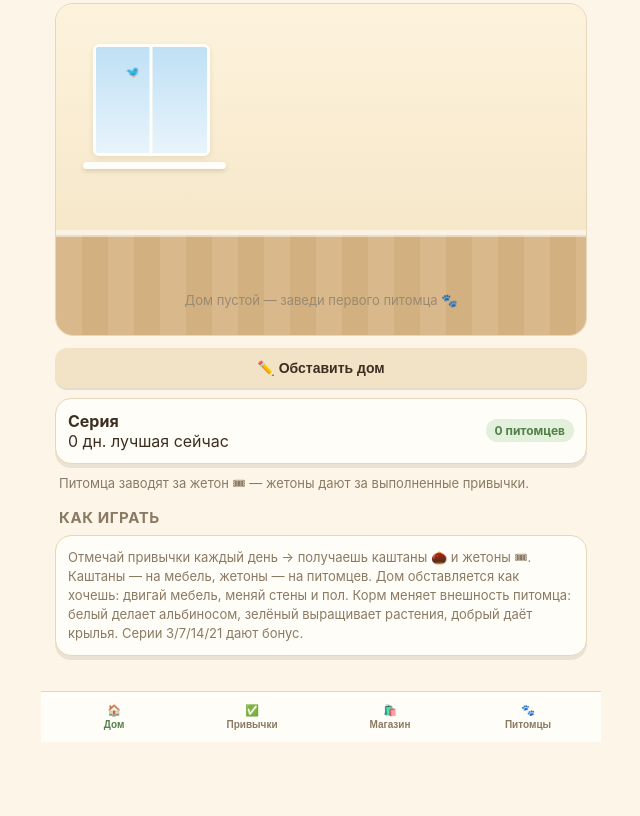
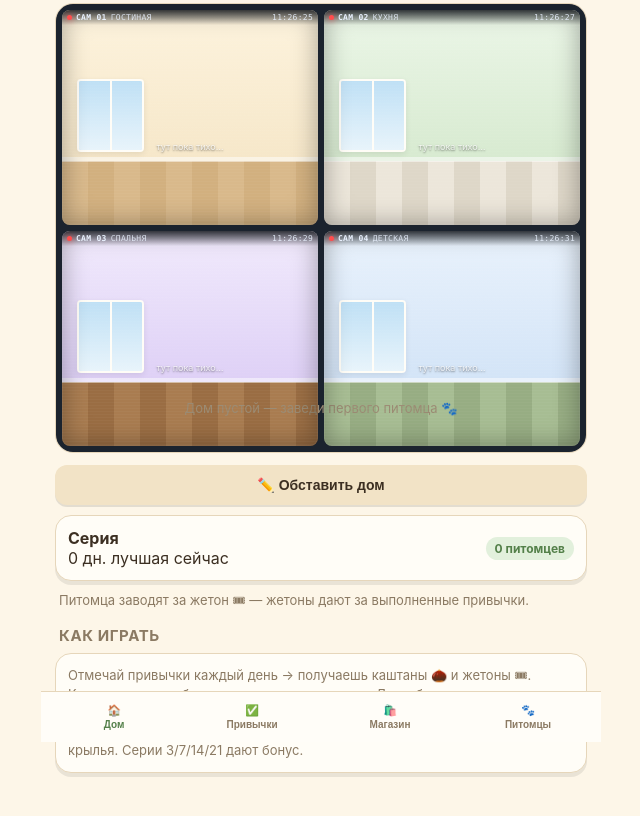
Before and after one commit to zemale/kashtan-dom, a plain HTML site: page index.html in a window 1280 px wide. Shown: the part 58-874 px from the top of the page, without its empty margins (319-959 px from the left). Before the commit the page ends 814 px from the top, so only its background shows below. Drawn offline with Linux system fonts and the light colour scheme.

Commit message:
Дом: 4 комнаты-камеры, питомцы обычного размера и ходят между комнатами

```diff
--- a/app.js
+++ b/app.js
@@ -188,67 +188,84 @@ function freeX(x, used){
   return best == null ? x : best;
 }
 
-function houseHTML(){
-  var w = WALL_MAP[S.wall] || WALLS[0];
-  var fl = FLOOR_MAP[S.floor] || FLOORS[0];
-  var style = '--wall1:' + w.a + ';--wall2:' + w.b + ';--floor1:' + fl.a + ';--floor2:' + fl.b + ';';
-  var b = ['<div class="house' + (editMode ? ' edit' : '') + '" id="house" style="' + style + '">'];
+var ROOMS = [
+  {id:'living',  name:'Гостиная', tag:'CAM 01', wall:'cream', floor:'oak'},
+  {id:'kitchen', name:'Кухня',    tag:'CAM 02', wall:'mint',  floor:'tile'},
+  {id:'bedroom', name:'Спальня',  tag:'CAM 03', wall:'lilac', floor:'walnut'},
+  {id:'kids',    name:'Детская',  tag:'CAM 04', wall:'sky',   floor:'moss'}
+];
+
+function pad2(n){ return ('0' + n).slice(-2); }
+function clockStr(off){
+  var d = new Date(Date.now() + off * 1000);
+  return pad2(d.getHours()) + ':' + pad2(d.getMinutes()) + ':' + pad2(d.getSeconds());
+}
+
+function spreadX(x, used, gap){
+  x = Math.max(8, Math.min(92, x));
+  for(var t = 0; t < 30; t++){
+    var hit = false;
+    for(var i = 0; i < used.length; i++){ if(Math.abs(used[i] - x) < gap) hit = true; }
+    if(!hit) break;
+    x = x + gap;
+    if(x > 92) x = 8 + (t * 9) % 46;
+  }
+  used.push(x);
+  return Math.max(6, Math.min(94, x));
+}
+
+function camsHTML(){
+  var wSel = WALL_MAP[S.wall] || WALLS[0];
+  var fSel = FLOOR_MAP[S.floor] || FLOORS[0];
+  var customWall = S.wall !== 'cream';
+  var customFloor = S.floor !== 'oak';
+  var shift = Math.floor(Date.now() / 14000) % ROOMS.length;
+  var b = ['<div class="camGrid" id="camGrid">'];
+  ROOMS.forEach(function(room, ri){
+    var w = customWall ? wSel : (WALL_MAP[room.wall] || wSel);
+    var fl = customFloor ? fSel : (FLOOR_MAP[room.floor] || fSel);
+    var st = '--wall1:' + w.a + ';--wall2:' + w.b + ';--floor1:' + fl.a + ';--floor2:' + fl.b + ';';
+    b.push('<div class="cam" data-room="' + ri + '" style="' + st + '">');
     b.push('<div class="wall"></div><div class="floor"></div><div class="skirt"></div>');
-  b.push('<div class="window"><div class="sky"></div><div class="frame"></div><div class="bird">🐦</div></div><div class="sill"></div>');
-  S.furniture.forEach(function(it){
+    b.push('<div class="window"><div class="sky"></div><div class="frame"></div></div>');
+    b.push('<div class="camBar"><i class="rec"></i><b>' + room.tag + '</b><span>' + esc(room.name).toUpperCase() + '</span><em>' + clockStr(ri * 2) + '</em></div>');
+
+    S.furniture.forEach(function(it, i){
+      if(i % ROOMS.length !== ri) return;
       var f = FURN_MAP[it.id];
       if(!f) return;
-    b.push('<div class="furn" data-fid="' + it.id + '" style="left:' + it.x + '%;bottom:' + it.y + '%;font-size:' + f.size + 'px;z-index:' + f.z + '">' + f.emoji + '</div>');
+      b.push('<div class="furn" data-fid="' + it.id + '" data-room="' + ri + '" style="left:' + it.x + '%;bottom:' + it.y + '%;font-size:' + Math.round(f.size * 0.55) + 'px;z-index:' + f.z + '">' + f.emoji + '</div>');
     });
-  var MAX_HOUSE = 12;
-  var housePets = S.pets.slice(0, MAX_HOUSE);
-  var floorList = [], wallList = [];
-  housePets.forEach(function(p){
-    var d = PET_ACTS[p.petId] || {x:50, y:2, s:22, a:'walk'};
-    if(p.petId === 'owl' && !own('shelf')) d = {x:20, y:2, s:20, a:'walk'};
-    (d.y < 30 ? floorList : wallList).push({p:p, d:d});
-  });
-  var items = [];
-  var fN = floorList.length;
-  var fRows = 1, fCols = Math.max(1, fN), fsz = 19;
-  for(var cc = Math.max(1, fN); cc >= 1; cc--){
-    var rr = Math.ceil(fN / cc);
-    var ss = Math.min(19, 88 / cc);
-    if(rr * (ss * 1.6 + 1.5) <= 40){ fRows = rr; fCols = cc; fsz = ss; break; }
-  }
-  var rowStep = fsz * 1.6 + 1.5;
-  floorList.forEach(function(it, i){
-    var row = Math.floor(i / fCols);
-    var col = i % fCols;
-    it.x = (col + 0.5) * 100 / fCols;
-    it.y = 1 + row * rowStep;
-    it.s = fsz;
-    it.z = 20 + i;
-    items.push(it);
-  });
-  var wN = wallList.length;
-  var wsz = Math.min(22, 88 / Math.max(1, wN));
-  wallList.forEach(function(it, i){
-    it.x = wN === 1 ? Math.max(wsz / 2 + 3, Math.min(97 - wsz / 2, it.d.x)) : (i + 0.5) * 100 / wN;
-    it.y = Math.max(26, Math.min(74, it.d.y));
-    it.s = Math.min(it.d.s || 20, wsz);
-    it.z = 40 + i;
-    items.push(it);
-  });
-  items.forEach(function(it){
-    var p = it.p, d = it.d, sz = it.s;
-    var x = Math.max(sz / 2 + 2, Math.min(98 - sz / 2, it.x));
+
+    var mine = [];
+    S.pets.forEach(function(pp, pi){ if((pi + shift) % ROOMS.length === ri) mine.push(pp); });
+    var used = [];
+    mine.forEach(function(pp, k){
+      var d = PET_ACTS[pp.petId] || {x:50, y:2, s:22, a:'walk'};
+      if(pp.petId === 'owl' && !own('shelf')) d = {x:20, y:2, s:20, a:'walk'};
+      var sz = d.s || 22;
+      if(mine.length > 3) sz = Math.min(sz, 86 / mine.length);
+      var x = spreadX(d.x, used, Math.max(14, sz + 5));
+      var y = Math.max(2, Math.min(78, d.y));
       var props = (d.props || []).map(function(pr){
         return '<span class="prop ' + pr.c + '">' + pr.e + '</span>';
       }).join('');
-    b.push('<div class="housePet act-' + d.a + '" style="left:' + x + '%;bottom:' + it.y + '%;width:' + sz + '%;z-index:' + it.z + '">' +
-      '<div class="petBody">' + petSVG(p.petId, p.feed, 200, p.level, tracesOf(p)) + '</div>' + props +
+      b.push('<div class="housePet act-' + d.a + '" style="left:' + x + '%;bottom:' + y + '%;width:' + sz + '%;z-index:' + (20 + k) + '">' +
+        '<div class="petBody">' + petSVG(pp.petId, pp.feed, 200, pp.level, tracesOf(pp)) + '</div>' + props +
         (d.a === 'nap' ? '<span class="zzz">💤</span>' : '') +
         '</div>');
     });
-  if(S.pets.length > MAX_HOUSE){
-    b.push('<div class="morePets">+' + (S.pets.length - MAX_HOUSE) + ' ещё в домике</div>');
+    if(!mine.length) b.push('<div class="camEmpty">тут пока тихо…</div>');
+    b.push('<div class="camEdge"></div>');
+    b.push('</div>');
+  });
+  b.push('</div>');
+  return b.join('');
 }
+
+function houseHTML(){
+  var b = ['<div class="house' + (editMode ? ' edit' : '') + '" id="house">'];
+  b.push('<div id="camsWrap">' + camsHTML() + '</div>');
   if(!S.pets.length){
     b.push('<div class="emptyHouse">Дом пустой — заведи первого питомца 🐾</div>');
   }
@@ -298,16 +315,16 @@ function screenHome(){
 /* ---------- перетаскивание мебели ---------- */
 var drag = null;
 function bindHouseDrag(){
-  var house = document.getElementById('house');
-  if(!house || !editMode) return;
-  var rect = function(){ return house.getBoundingClientRect(); };
-  var items = house.querySelectorAll('.furn');
+  if(!editMode) return;
+  var grid = document.getElementById('camGrid');
+  if(!grid) return;
+  var items = grid.querySelectorAll('.furn');
   for(var i = 0; i < items.length; i++){
     (function(el){
       var box = null;
       el.addEventListener('pointerdown', function(e){
         e.preventDefault();
-        box = rect();
+        box = el.parentNode.getBoundingClientRect();
         drag = {el:el, id:el.getAttribute('data-fid'), box:box, x:null, y:null};
         el.classList.add('dragging');
         try{ el.setPointerCapture(e.pointerId); }catch(err){}
@@ -611,6 +628,15 @@ function render(){
     b.classList.toggle('on', b.getAttribute('data-tab') === tab);
   });
   bindHouseDrag();
+  clearInterval(window._camTimer);
+  if(tab === 'home' && !editMode){
+    window._camTimer = setInterval(function(){
+      var wrap = document.getElementById('camsWrap');
+      if(!wrap) return;
+      wrap.innerHTML = camsHTML();
+      bindHouseDrag();
+    }, 14000);
+  }
 }
 
 document.addEventListener('click', function(e){
--- a/style.css
+++ b/style.css
@@ -179,3 +179,25 @@ p.hint{color:var(--muted);font-size:13px;margin:0 4px 12px;line-height:1.45}
 .traces{text-align:center;font-size:12.5px;opacity:.65;margin:-6px 0 10px}
 
 .house .morePets{position:absolute;right:8px;bottom:8px;background:rgba(255,255,255,.88);border:1px solid rgba(0,0,0,.06);border-radius:999px;padding:2px 8px;font-size:11px;color:#7b6a52;z-index:90}
+
+/* ---------- камеры наблюдения ---------- */
+.house{position:relative;height:auto;aspect-ratio:auto}
+.camGrid{display:grid;grid-template-columns:1fr 1fr;gap:6px;padding:6px;background:#1b232e;border-radius:14px}
+.cam{position:relative;aspect-ratio:1/0.84;border-radius:8px;overflow:hidden;background:#111}
+.cam .wall{position:absolute;left:0;right:0;top:0;height:70%;background:linear-gradient(var(--wall1),var(--wall2))}
+.cam .floor{position:absolute;left:0;right:0;bottom:0;height:30%;background:repeating-linear-gradient(90deg,var(--floor1) 0 26px,var(--floor2) 26px 52px)}
+.cam .skirt{position:absolute;left:0;right:0;bottom:29.4%;height:5px;background:rgba(255,255,255,.5)}
+.cam .window{position:absolute;left:6%;top:32%;width:26%;height:34%;border-radius:4px;background:#cfe6f2;border:2px solid #fffdf7;z-index:1}
+.cam .window .sky{position:absolute;inset:0;background:linear-gradient(#bfe0f5,#e8f4fb);border-radius:2px}
+.cam .window .frame{position:absolute;left:50%;top:0;bottom:0;width:2px;background:#fffdf7;transform:translateX(-50%)}
+.camBar{position:absolute;left:0;right:0;top:0;display:flex;align-items:center;gap:4px;padding:3px 5px;font-size:8px;letter-spacing:.3px;color:#eaf2ff;background:linear-gradient(rgba(8,12,18,.78),rgba(8,12,18,0));z-index:95;font-family:ui-monospace,Menlo,monospace}
+.camBar b{font-weight:700}
+.camBar span{opacity:.85}
+.camBar em{margin-left:auto;font-style:normal;opacity:.9}
+.cam .rec{width:5px;height:5px;border-radius:50%;background:#ff4d4d;box-shadow:0 0 6px #ff4d4d;animation:recBlink 1.6s steps(1) infinite}
+@keyframes recBlink{0%,49%{opacity:1}50%,100%{opacity:.15}}
+.camEdge{position:absolute;inset:0;pointer-events:none;box-shadow:inset 0 0 26px rgba(0,0,0,.35),inset 0 0 0 1px rgba(255,255,255,.08);border-radius:8px;z-index:94}
+.camEdge:after{content:'';position:absolute;inset:0;background:repeating-linear-gradient(rgba(255,255,255,.05) 0 1px,transparent 1px 3px);opacity:.55}
+.camEmpty{position:absolute;left:0;right:0;bottom:34%;text-align:center;font-size:9px;color:rgba(255,255,255,.8);text-shadow:0 1px 2px rgba(0,0,0,.5)}
+.cam .housePet{animation:camIn .55s ease-out}
+@keyframes camIn{from{opacity:0;transform:translateX(-50%) scale(.85)}to{opacity:1;transform:translateX(-50%) scale(1)}}
```
Also changed, not shown: index.html (+3 -3 lines). Lines whose indentation alone changed are shown as unchanged.
